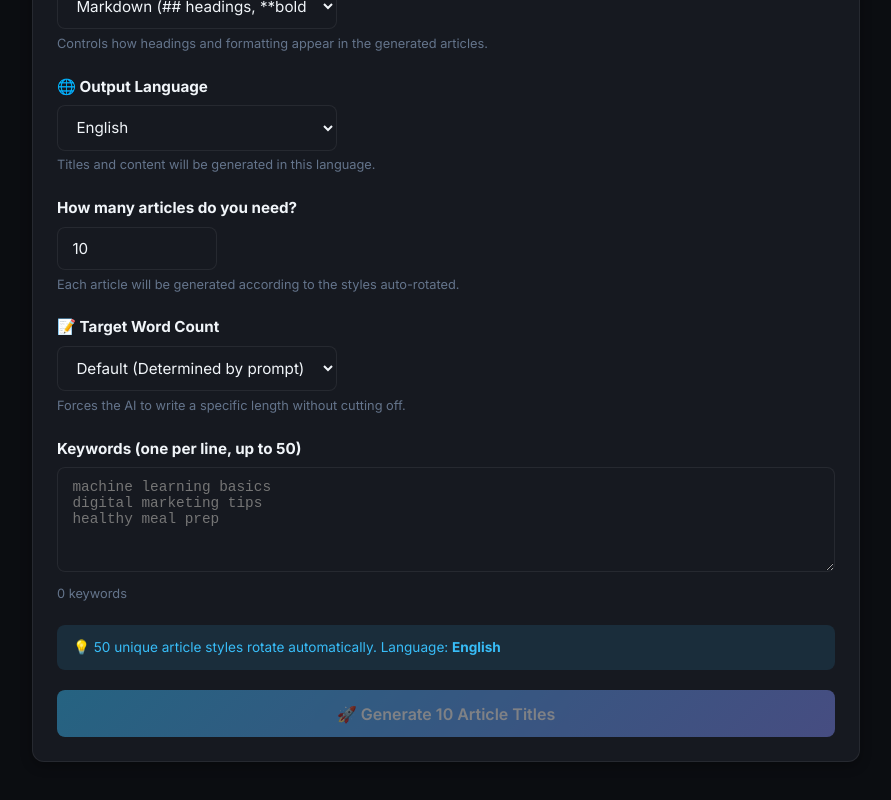
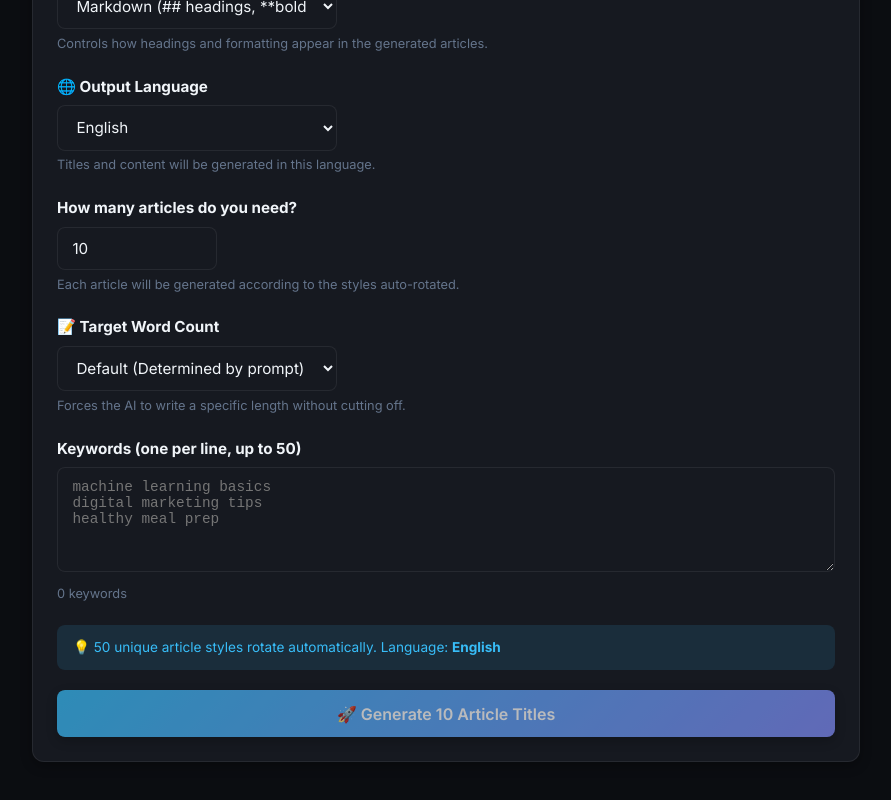
Before and after one commit to jibranpcccc/contentmakinghub, a Next.js app: page / in a window 1280 px wide. Shown: the part 314-1114 px from the top of the page, without its empty margins (194-1085 px from the left). Built offline with nearby package versions, Linux system fonts and the light colour scheme.

Commit message:
fix(ui): dynamic title surplus buffering and explicit validation warnings on generate click

```diff
--- a/src/app/api/generate-titles/route.ts
+++ b/src/app/api/generate-titles/route.ts
@@ -31,7 +31,8 @@ export async function POST(req: Request) {
     let remaining = num;
     while (remaining > 0) {
       const take = Math.min(remaining, BATCH_SIZE);
-      batchCounts.push(take);
+      const targetTake = Math.min(take + 4, 25);
+      batchCounts.push(targetTake);
       remaining -= take;
     }
 
--- a/src/app/components/InputStep.tsx
+++ b/src/app/components/InputStep.tsx
@@ -226,8 +226,24 @@ export default function InputStep({ onNext }: InputStepProps) {
             💡 50 unique article styles rotate automatically. Language: <strong>{state.language}</strong>
           </div>
 
-          <button onClick={handleGenerate} disabled={!isFormValid} className="btn-primary"
-            style={{ alignSelf: "stretch", justifyContent: "center", padding: "0.85rem", fontSize: "1rem" }}>
+          <button
+            onClick={() => {
+              if (!isFormValid) {
+                if (keywordCount === 0) setError("Please enter at least one keyword in the box above.");
+                else if (state.totalArticles <= 0) setError("Please enter how many articles you need (minimum 1).");
+                return;
+              }
+              handleGenerate();
+            }}
+            className="btn-primary"
+            style={{
+              alignSelf: "stretch",
+              justifyContent: "center",
+              padding: "0.85rem",
+              fontSize: "1rem",
+              opacity: isFormValid ? 1 : 0.7,
+              cursor: isFormValid ? "pointer" : "not-allowed"
+            }}>
             🚀 Generate {state.totalArticles} Article Titles
           </button>
         </>
```
